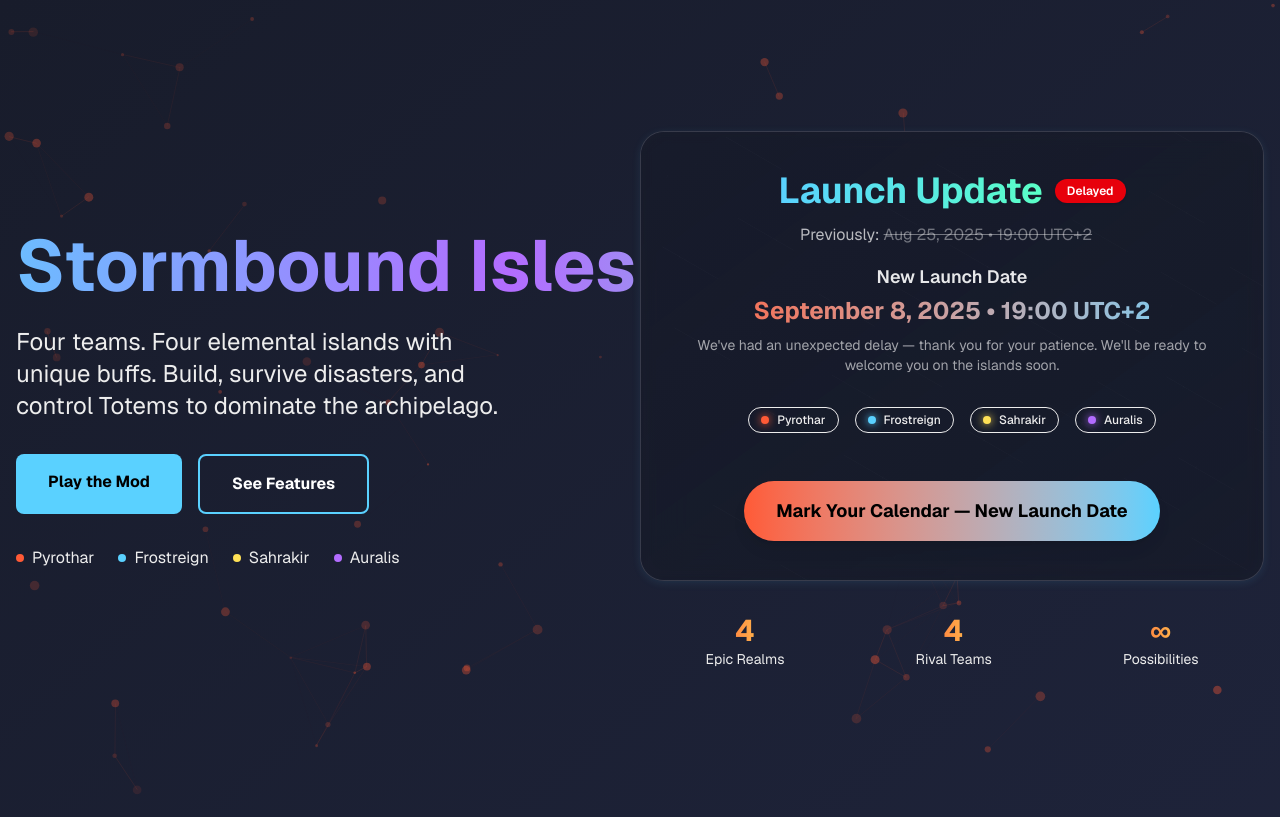
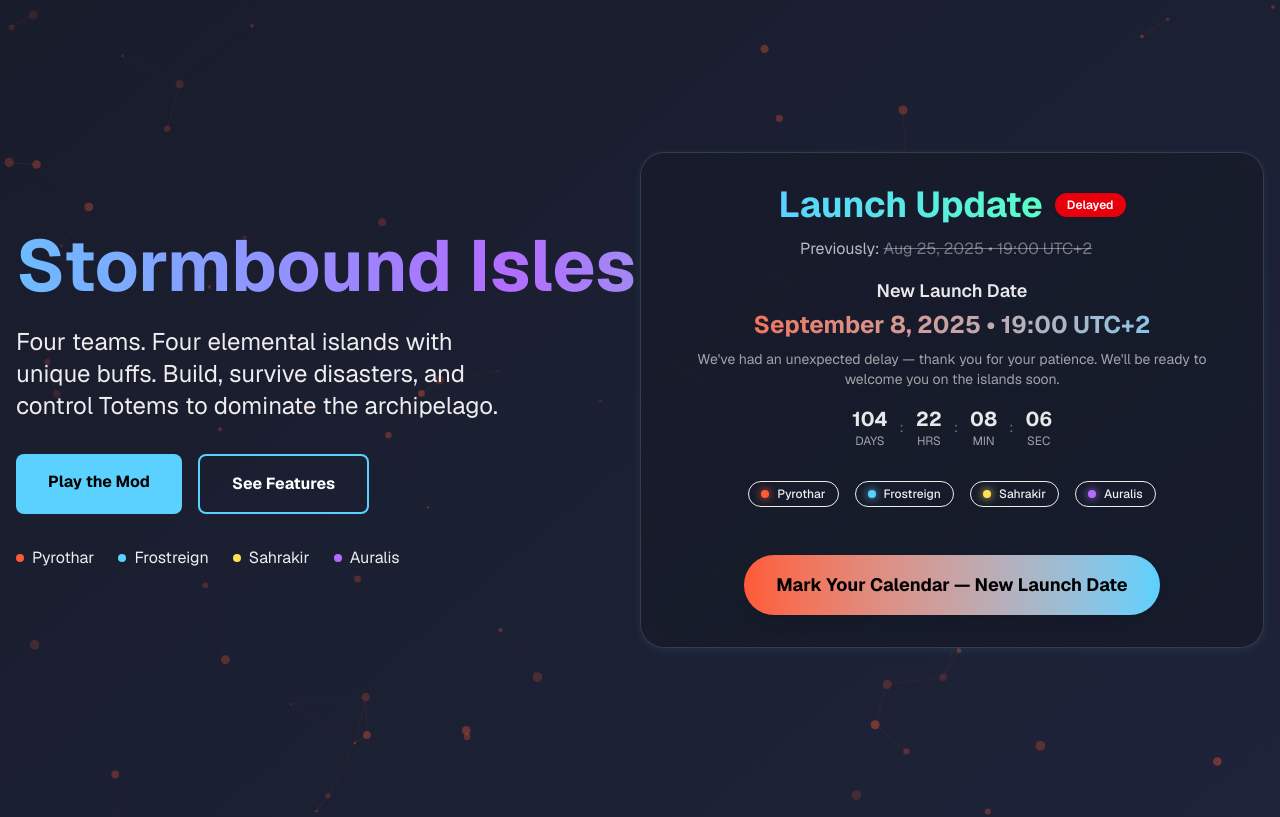
Before and after one commit to no-felix/stormbound-isles-nextjs, a Next.js app: page / in a window 1280 px wide. Shown: the top 817 px of the page. Built offline with nearby package versions, Linux system fonts and the light colour scheme.

Commit message:
feat: add countdown component for new launch date

```diff
--- /dev/null
+++ b/src/components/Countdown.tsx
@@ -0,0 +1,51 @@
+"use client";
+
+import React, { useEffect, useState } from "react";
+
+interface CountdownProps {
+  targetIso: string; // ISO date string in UTC or local
+}
+
+const pad = (n: number) => String(n).padStart(2, "0");
+
+const Countdown: React.FC<CountdownProps> = ({ targetIso }) => {
+  const target = new Date(targetIso).getTime();
+  const [now, setNow] = useState(Date.now());
+
+  useEffect(() => {
+    const t = setInterval(() => setNow(Date.now()), 1000);
+    return () => clearInterval(t);
+  }, []);
+
+  const diff = Math.max(0, target - now);
+  const seconds = Math.floor(diff / 1000) % 60;
+  const minutes = Math.floor(diff / (1000 * 60)) % 60;
+  const hours = Math.floor(diff / (1000 * 60 * 60)) % 24;
+  const days = Math.floor(diff / (1000 * 60 * 60 * 24));
+
+  return (
+    <div className="mt-4 flex items-center justify-center gap-3 text-sm text-white/90">
+      <div className="flex flex-col items-center">
+        <span className="text-xl font-bold">{pad(days)}</span>
+        <span className="uppercase text-xs text-white/60">days</span>
+      </div>
+      <div className="text-white/40">:</div>
+      <div className="flex flex-col items-center">
+        <span className="text-xl font-bold">{pad(hours)}</span>
+        <span className="uppercase text-xs text-white/60">hrs</span>
+      </div>
+      <div className="text-white/40">:</div>
+      <div className="flex flex-col items-center">
+        <span className="text-xl font-bold">{pad(minutes)}</span>
+        <span className="uppercase text-xs text-white/60">min</span>
+      </div>
+      <div className="text-white/40">:</div>
+      <div className="flex flex-col items-center">
+        <span className="text-xl font-bold">{pad(seconds)}</span>
+        <span className="uppercase text-xs text-white/60">sec</span>
+      </div>
+    </div>
+  );
+};
+
+export default Countdown;
--- a/src/components/sections/Hero.tsx
+++ b/src/components/sections/Hero.tsx
@@ -3,6 +3,7 @@
 import React, { useState, useEffect, useMemo } from "react";
 import Link from "next/link";
 import FloatingParticles from "@/components/FloatingParticles";
+import Countdown from "@/components/Countdown";
 
 const Hero: React.FC = () => {
   const [isVisible, setIsVisible] = useState<boolean>(false);
@@ -116,7 +117,8 @@ const Hero: React.FC = () => {
             Stormbound Isles
           </h1>
           <p className="text-xl md:text-2xl mb-8 max-w-lg">
-            Four teams. Four elemental islands with unique buffs. Build, survive disasters, and control Totems to dominate the archipelago.
+            Four teams. Four elemental islands with unique buffs. Build, survive
+            disasters, and control Totems to dominate the archipelago.
           </p>
           <div className="space-y-4 md:space-y-0 md:space-x-4 flex flex-col md:flex-row">
             {" "}
@@ -159,14 +161,18 @@ const Hero: React.FC = () => {
             isVisible ? "opacity-100 translate-x-0" : "opacity-0 translate-x-10"
           }`}
         >
-          <div className="relative w-full h-[450px] glass rounded-3xl overflow-hidden">
-            {/* Animated "Coming Soon" display with interactive elements */}
-            <div className="absolute inset-0 bg-gradient-to-br from-[var(--background)]/80 to-[var(--background)]/60 backdrop-filter backdrop-blur-sm">
+          <div className="relative w-full min-h-[260px] md:min-h-[360px] glass rounded-3xl overflow-hidden">
+            {/* Background layers (absolute) - keep decorative elements here */}
+            <div
+              className="absolute inset-0 bg-gradient-to-br from-[var(--background)]/80 to-[var(--background)]/60 backdrop-filter backdrop-blur-sm"
+              aria-hidden
+            >
               {/* Hexagonal Grid Background */}
               {hexagonalGrid}
+            </div>
 
-              {/* Main Content with Creative Layout */}
-              <div className="absolute inset-0 flex flex-col items-center justify-center p-8">
+            {/* Main Content (relative) - allows the card to grow with content */}
+            <div className="relative flex flex-col items-center justify-center p-8">
               {/* The "Coming Soon" title with animated typing effect */}{" "}
               <div className="mb-8 text-center">
                 <div className="flex items-center justify-center gap-3 mb-3">
@@ -183,7 +189,10 @@ const Hero: React.FC = () => {
 
                 <div className="flex justify-center items-center">
                   <span className="text-white/70 text-base mr-3">
-                      Previously: <span className="line-through text-white/40">Aug 25, 2025 • 19:00 UTC+2</span>
+                    Previously:{" "}
+                    <span className="line-through text-white/40">
+                      Aug 25, 2025 • 19:00 UTC+2
+                    </span>
                   </span>
                 </div>
 
@@ -196,11 +205,15 @@ const Hero: React.FC = () => {
                     September 8, 2025 • 19:00 UTC+2
                   </div>
                   <div className="text-sm text-white/60 mt-2 max-w-xl mx-auto">
-                      We've had an unexpected delay — thank you for your patience. We'll be ready to welcome you on the islands soon.
+                    We've had an unexpected delay — thank you for your patience.
+                    We'll be ready to welcome you on the islands soon.
+                  </div>
+
+                  {/* Live countdown to the new launch */}
+                  <Countdown targetIso={"2025-09-08T17:00:00Z"} />
                 </div>
               </div>
-                </div>
-                {/* Island Badges - Simple representation of the 5 isles */}
+              {/* Island Badges - Simple representation of the 4 isles */}
               <div className="flex flex-wrap justify-center gap-4 mb-6">
                 {[
                   { name: "Pyrothar", color: "var(--isle-fire)" },
@@ -239,8 +252,11 @@ const Hero: React.FC = () => {
             </div>
           </div>
         </div>
-          {/* Game stats - Updated to reflect 4 elemental isles */}{" "}
-          <div className="flex justify-around mt-8">
+      </div>
+
+      {/* Game stats - full width, sits below the hero columns */}
+      <div className="container mx-auto px-4 mt-8">
+        <div className="flex flex-col md:flex-row justify-around items-center gap-6 max-w-4xl mx-auto">
           <div className="text-center">
             <p className="text-3xl font-bold gradient-text">4</p>
             <p className="text-sm">Epic Realms</p>
@@ -255,7 +271,6 @@ const Hero: React.FC = () => {
           </div>
         </div>
       </div>
-      </div>
     </>
   );
 };
```
Lines whose indentation alone changed are shown as unchanged.
